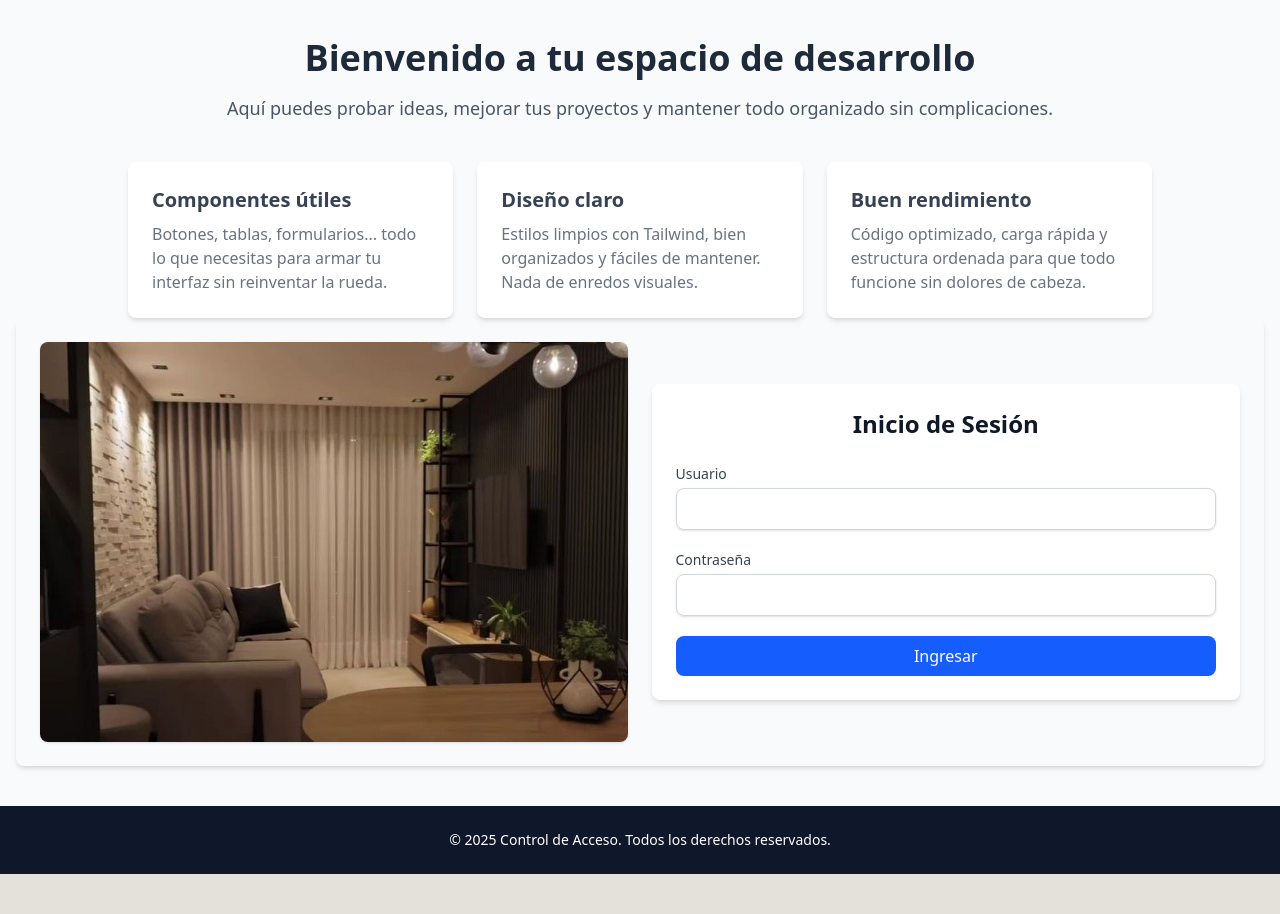
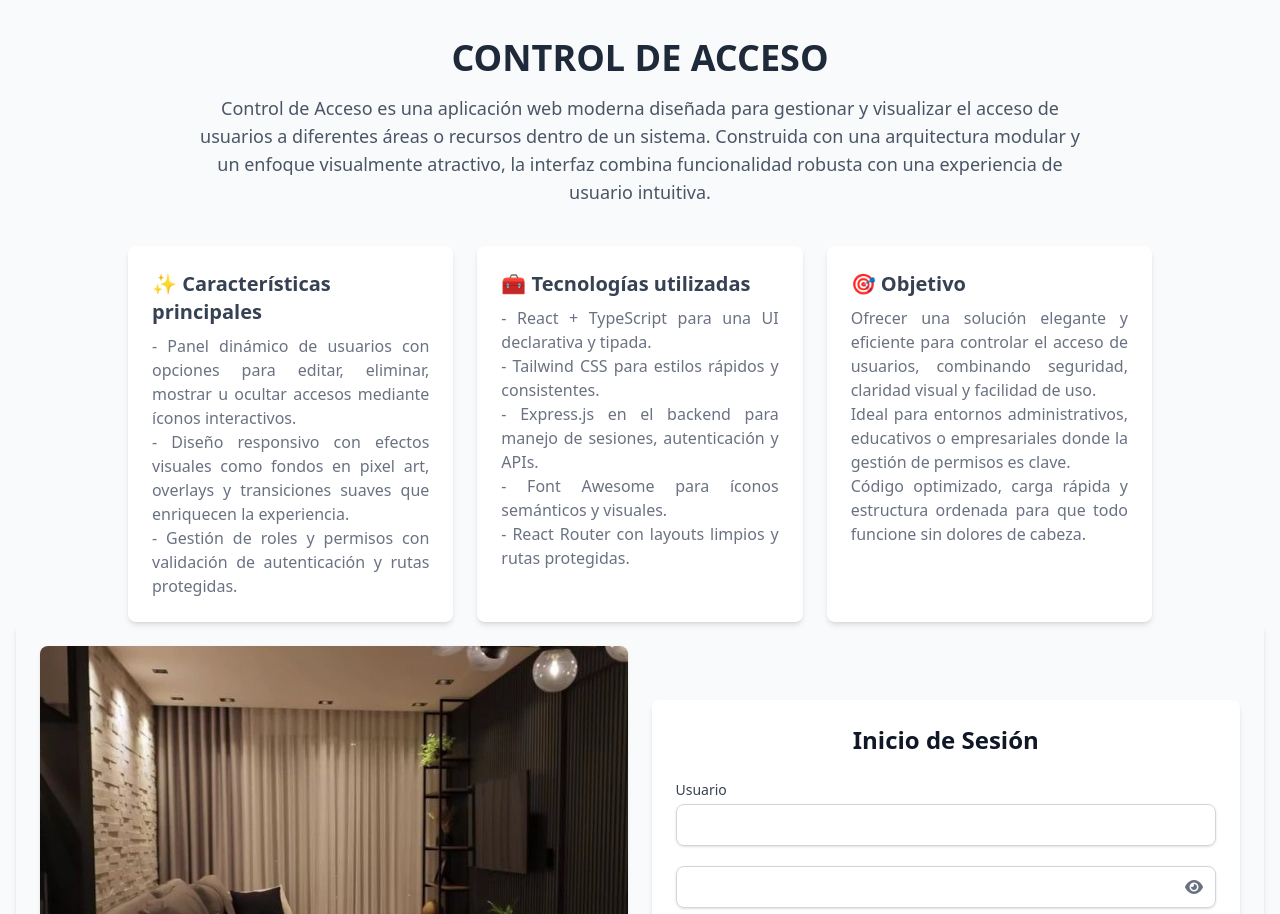
Before and after one commit to AndresP2006/Conjuntly, a React (Vite) app in the folder frontend/: page / in a window 1280 px wide. Shown: the part 638-1552 px from the top of the page. Before the commit the page ends 1512 px from the top, so only its background shows below. Built offline with nearby package versions, Linux system fonts and the light colour scheme.

Commit message:
Ruta y Contraseña corregida

```diff
--- a/frontend/package.json
+++ b/frontend/package.json
@@ -10,9 +10,12 @@
     "preview": "vite preview"
   },
   "dependencies": {
+    "@fortawesome/fontawesome-free": "^7.0.0",
     "@tailwindcss/vite": "^4.1.11",
     "react": "^19.1.0",
     "react-dom": "^19.1.0",
+    "react-router": "^7.8.0",
+    "react-router-dom": "^7.8.0",
     "tailwindcss": "^4.1.11"
   },
   "devDependencies": {
--- a/frontend/src/App.css
+++ b/frontend/src/App.css
@@ -1,4 +1,5 @@
 @import "tailwindcss";
+@import "@fortawesome/fontawesome-free/css/all.css";
 
 @theme {
   --color-bg-home: #e3e1d9;
--- a/frontend/src/App.tsx
+++ b/frontend/src/App.tsx
@@ -1,16 +1,10 @@
-import ContentHome from "./layouts/content.home";
-import FooterHome from "./layouts/footer.home";
-import HeaderHome from "./layouts/header.home";
-
+import { BrowserRouter } from "react-router";
+import AppRoutes from "./routes/Routes";
 function App() {
   return (
-    <div className="min-h-screen flex flex-col">
-      <HeaderHome />
-      <main className="flex-grow">
-        <ContentHome />
-      </main>
-      <FooterHome />
-    </div>
+    <BrowserRouter>
+      <AppRoutes />
+    </BrowserRouter>
   );
 }
 
--- a/frontend/src/components/Login/LoginForm.tsx
+++ b/frontend/src/components/Login/LoginForm.tsx
@@ -1,11 +1,13 @@
 import React, { useState } from "react";
-import { showSuccess, showError } from "../../utils/Alertas";
+import { showSuccess, showError, showAlert } from "../../utils/Alertas";
 import { Api } from "../../const/Api";
+import Icons from "../../utils/Icons";
 
 function LoginForm() {
   const [usuario, setUsuario] = useState("");
   const [contraseña, setContraseña] = useState("");
   const [loading, setLoading] = useState(false);
+  const [mostrar, setMostrar] = useState(false);
 
   const handleSubmit = async (e: React.FormEvent<HTMLFormElement>) => {
     e.preventDefault();
@@ -18,15 +20,21 @@ function LoginForm() {
     });
     try {
       const data = await res.json();
-      console.log(data);
+      // console.log(data);
       if (data.message === "Credenciales invalidas") {
-        throw new Error(data.message);
+        setUsuario("");
+        setContraseña("");
+        return showAlert("Usuario o Contraseña incorrecta");
+      }
+
+      if (data.message === "Faltan credenciales") {
+        return showAlert(data.message);
       }
       showSuccess(data.message + " " + usuario);
       setUsuario("");
       setContraseña("");
     } catch (err) {
-      showError("Error de respuesta: " + err);
+      showError("" + err);
     } finally {
       setLoading(false);
     }
@@ -58,22 +66,24 @@ function LoginForm() {
               type="text"
               value={usuario}
               onChange={(e) => setUsuario(e.target.value)}
-              required
               className="w-full px-4 py-2 border border-gray-300 rounded-lg shadow-sm focus:outline-none focus:ring-2 focus:ring-blue-500"
             />
           </div>
 
-          <div>
-            <label className="block text-sm font-medium text-gray-700 mb-1">
-              Contraseña
-            </label>
+          <div className="relative w-full">
             <input
-              type="password"
+              type={mostrar ? "text" : "password"}
               value={contraseña}
               onChange={(e) => setContraseña(e.target.value)}
-              required
-              className="w-full px-4 py-2 border border-gray-300 rounded-lg shadow-sm focus:outline-none focus:ring-2 focus:ring-blue-500"
+              className="w-full px-4 py-2 pr-10 border border-gray-300 rounded-lg shadow-sm focus:outline-none focus:ring-2 focus:ring-blue-500"
             />
+            <button
+              type="button"
+              onClick={() => setMostrar(!mostrar)}
+              className="absolute right-3 top-1/2 -translate-y-1/2 text-gray-500 hover:text-blue-500"
+            >
+              {mostrar ? <Icons.ocultar /> : <Icons.mostrar />}
+            </button>
           </div>
 
           <button
--- a/frontend/src/layouts/content.home.tsx
+++ b/frontend/src/layouts/content.home.tsx
@@ -12,11 +12,14 @@ function ContentHome() {
       {/* Sección de bienvenida */}
       <section className="max-w-4xl mx-auto text-center">
         <h1 className="text-4xl font-bold text-gray-800 mb-4">
-          Bienvenido a tu espacio de desarrollo
+          CONTROL DE ACCESO
         </h1>
         <p className="text-gray-600 text-lg mb-8">
-          Aquí puedes probar ideas, mejorar tus proyectos y mantener todo
-          organizado sin complicaciones.
+          Control de Acceso es una aplicación web moderna diseñada para
+          gestionar y visualizar el acceso de usuarios a diferentes áreas o
+          recursos dentro de un sistema. Construida con una arquitectura modular
+          y un enfoque visualmente atractivo, la interfaz combina funcionalidad
+          robusta con una experiencia de usuario intuitiva.
         </p>
       </section>
 
@@ -24,30 +27,41 @@ function ContentHome() {
       <section className="grid grid-cols-1 md:grid-cols-3 gap-6 max-w-5xl mx-auto mt-10">
         <div className="bg-white shadow-md rounded-lg p-6 hover:shadow-lg transition duration-300">
           <h2 className="text-xl font-semibold text-gray-700 mb-2">
-            Componentes útiles
+            ✨ Características principales
           </h2>
-          <p className="text-gray-500">
-            Botones, tablas, formularios... todo lo que necesitas para armar tu
-            interfaz sin reinventar la rueda.
+          <p className="text-gray-500 whitespace-pre-line text-justify">
+            - Panel dinámico de usuarios con opciones para editar, eliminar,
+            mostrar u ocultar accesos mediante íconos interactivos. <br /> -
+            Diseño responsivo con efectos visuales como fondos en pixel art,
+            overlays y transiciones suaves que enriquecen la experiencia. <br />{" "}
+            - Gestión de roles y permisos con validación de autenticación y
+            rutas protegidas.
           </p>
         </div>
 
         <div className="bg-white shadow-md rounded-lg p-6 hover:shadow-lg transition duration-300">
           <h2 className="text-xl font-semibold text-gray-700 mb-2">
-            Diseño claro
+            🧰 Tecnologías utilizadas
           </h2>
-          <p className="text-gray-500">
-            Estilos limpios con Tailwind, bien organizados y fáciles de
-            mantener. Nada de enredos visuales.
+          <p className="text-gray-500 whitespace-pre-line text-justify">
+            - React + TypeScript para una UI declarativa y tipada. <br /> -
+            Tailwind CSS para estilos rápidos y consistentes. <br /> -
+            Express.js en el backend para manejo de sesiones, autenticación y
+            APIs. <br /> - Font Awesome para íconos semánticos y visuales.{" "}
+            <br /> - React Router con layouts limpios y rutas protegidas.
           </p>
         </div>
 
         <div className="bg-white shadow-md rounded-lg p-6 hover:shadow-lg transition duration-300">
           <h2 className="text-xl font-semibold text-gray-700 mb-2">
-            Buen rendimiento
+            🎯 Objetivo
           </h2>
-          <p className="text-gray-500">
-            Código optimizado, carga rápida y estructura ordenada para que todo
+          <p className="text-gray-500 whitespace-pre-line text-justify">
+            Ofrecer una solución elegante y eficiente para controlar el acceso
+            de usuarios, combinando seguridad, claridad visual y facilidad de
+            uso. <br /> Ideal para entornos administrativos, educativos o
+            empresariales donde la gestión de permisos es clave. <br /> Código
+            optimizado, carga rápida y estructura ordenada para que todo
             funcione sin dolores de cabeza.
           </p>
         </div>
--- a/frontend/src/layouts/header.home.tsx
+++ b/frontend/src/layouts/header.home.tsx
@@ -16,8 +16,9 @@ function HeaderHome() {
           </div>
 
           <ul className="flex gap-6 text-lg font-bold">
-            <li className="hover:text-amber-400 cursor-pointer">HOME</li>
-            <li className="hover:text-amber-400 cursor-pointer">CONTACT</li>
+            <li className="hover:text-amber-400 cursor-pointer">HOGAR</li>
+            <li className="hover:text-amber-400 cursor-pointer">NOSOTROS</li>
+            <li className="hover:text-amber-400 cursor-pointer">CONTACTO</li>
           </ul>
 
           <div>
--- /dev/null
+++ b/frontend/src/pages/Home.tsx
@@ -0,0 +1,19 @@
+import HeaderHome from "../layouts/header.home";
+import ContentHome from "../layouts/content.home";
+import FooterHome from "../layouts/footer.home";
+
+function Home() {
+  return (
+    <div>
+      <div className="min-h-screen flex flex-col">
+        <HeaderHome />
+        <main className="flex-grow">
+          <ContentHome />
+        </main>
+        <FooterHome />
+      </div>
+    </div>
+  );
+}
+
+export default Home;
--- /dev/null
+++ b/frontend/src/routes/Routes.tsx
@@ -0,0 +1,20 @@
+import { Route, Routes } from "react-router-dom";
+import Home from "../pages/Home";
+
+function AppRoutes() {
+  return (
+    <Routes>
+      <Route path="/" element={<Home />} />
+      //Crear Usuario y recuperar contraseña
+      <Route path="/CreateUser" element={"/"} />
+      <Route path="/RecoverKey" element={"/"} />
+      //Usuario
+      <Route path="/User" element={"/"} />
+      <Route path="/UserNotific" element={"/"} />
+      //Administrador
+      <Route path="/Amind" element={"/"} />
+    </Routes>
+  );
+}
+
+export default AppRoutes;
--- /dev/null
+++ b/frontend/src/utils/Icons.tsx
@@ -0,0 +1,8 @@
+const Icons = {
+  editar: () => <i className="fa-solid fa-pen-to-square"></i>,
+  eliminar: () => <i className="fa-solid fa-trash"></i>,
+  mostrar: () => <i className="fa-solid fa-eye" />,
+  ocultar: () => <i className="fa-solid fa-eye-slash" />,
+};
+
+export default Icons;
```
Also changed, not shown: 1 other file (tests, documents, lock files or other folders).
